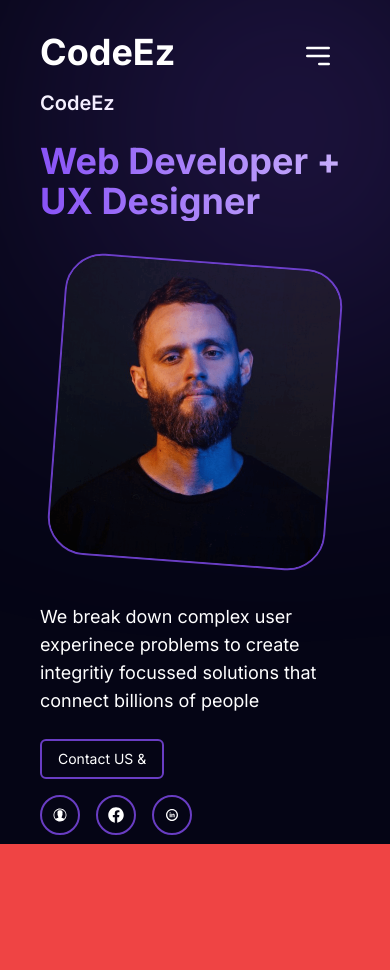
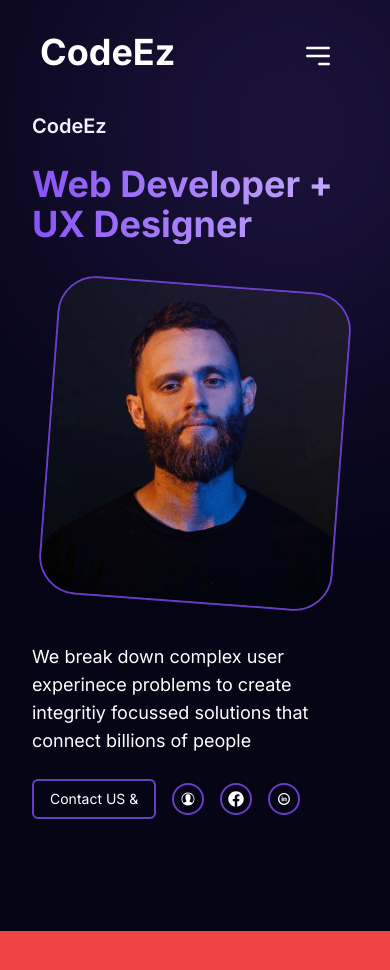
Before and after one commit to SherMuhammadgithub/my-portfolio, a Next.js app: page / in a window 390 px wide. Shown: the top 970 px of the page. Built offline with nearby package versions, Linux system fonts and the light colour scheme.

Commit message:
modified some styling

```diff
--- a/src/app/globals.css
+++ b/src/app/globals.css
@@ -5,10 +5,9 @@
     margin: 0;
     padding: 0;
     overflow-x: hidden;
-    -webkit-box-sizing: border-box;
     box-sizing: border-box;
-    scrollbar-width: thin;
-    scrollbar-color: #492a83 #fefefe;
+    scrollbar-width: none;
+    /* scrollbar-color: #492a83 #fefefe; */
 
 }
 #page-intro::before{
@@ -74,16 +73,3 @@
     margin-left: -5%;
     margin-bottom: -5%;
     }
-
-
-/* content: "";
-  position: absolute;
-  bottom: 0;
-  left: 0;
-  width: 220px;
-  height: 220px;
-  border-radius: 50%;
-  background: linear-gradient( 260deg, red 0%, rgba(115, 67, 210, 0) 100% );
-  filter: blur(150px);
-  margin-left: -5%;
-  margin-bottom: -5%; */
--- a/src/components/hero.jsx
+++ b/src/components/hero.jsx
@@ -24,7 +24,7 @@ export default function Hero() {
 
   return (
     <main
-      className={`hero-section h-screen flex flex-col justify-center items-center bg-[#030313fc] text-white relative z-10 px-10 md:px-16 xl:px-24 overflow-hidden"
+      className={`hero-section  flex flex-col justify-center items-center bg-[#030313fc] text-white relative z-10 p-8 md:p-16 xl:p-32 overflow-hidden "
       }`}
     >
       <span id="page-intro"></span>
@@ -33,13 +33,11 @@ export default function Hero() {
       </span>
 
       {/* content */}
-      <div className="flex flex-wrap items-center w-full mt-20"
-      style={{scrollbarWidth: "none"}}
-      >
-        <div className="col-1 flex flex-col justify-center items-center w-full md:w-1/2  ">
+      <div className="flex flex-wrap items-center w-full my-20">
+        <div className="col-1 flex flex-col justify-center items-center w-full md:w-1/2 ">
           <div className="hero-content space-y-6 ">
             <span className="text-xl  lg:text-3xl font-semibold">CodeEz</span>
-            <h1 className="hero-title font-bold text-4xl lg:text-7xl overflow-hidden">
+            <h1 className="hero-title font-bold text-4xl lg:text-7xl ">
               Web Developer +
               <br />
               UX Designer
@@ -49,8 +47,8 @@ export default function Hero() {
               <Image
                 src={heroImage}
                 alt="Description of the image"
-                width={300} // Width of the image
-                height={300} // Height of the image
+                width={300}
+                height={300}
                 className="rounded-[38px]  border-2 border-[#693dc3] rotate-[4.29deg] trasnform transition-all duration-300 ease-in-out hover:rotate-0 "
               />
             </div>
@@ -59,19 +57,19 @@ export default function Hero() {
               We break down complex user experinece problems to create
               integritiy focussed solutions that connect billions of people
             </p>
-            <div className="button-box flex flex-col md:flex-row items-start md:items-center space-x-0 md:space-x-4 space-y-4 md:space-y-0">
+            <div className="button-box flex flex-wrap  items-center space-x-4">
               <a
                 href="#"
                 className="border-2 border-[#693dc3] rounded-md bg-transparent text-white py-2 px-4 text-sm md:text-lg hover:bg-[#693dc3]  transition-all duration-300 ease-in-out"
               >
                 Contact US &
               </a>
-              <div className="social-media flex items-center space-x-4 overflow-hidden">
+              <div className="social-media flex items-center space-x-4 ">
                 {socialMediaIcons.map((item, index) => (
                   <a
                     key={index}
                     href={item.url}
-                    className="w-10 aspect-square flex justify-center items-center rounded-full border-2 border-[#693dc3] hover:bg-[#693dc3] transform transition-all duration-300 ease-in-out "
+                    className="w-8 md:w-10 aspect-square flex justify-center items-center rounded-full border-2 border-[#693dc3] hover:bg-[#693dc3] transform transition-all duration-300 ease-in-out "
                   >
                     <item.icon />
                   </a>
@@ -80,13 +78,13 @@ export default function Hero() {
             </div>
           </div>
         </div>
-        <div className="  w-1/2 md:flex justify-center items-center hidden ">
+        <div className="col-2  w-1/2 md:flex justify-center items-center hidden ">
           <div className="hero-img-box p-4">
             <Image
               src={heroImage}
               alt="Description of the image"
-              width={400} // Width of the image
-              height={300} // Height of the image
+              width={400}
+              height={300}
               className="rounded-[38px]  border-2 border-[#693dc3] rotate-[4.29deg] trasnform transition-all duration-300 ease-in-out hover:rotate-0"
             />
           </div>
```
